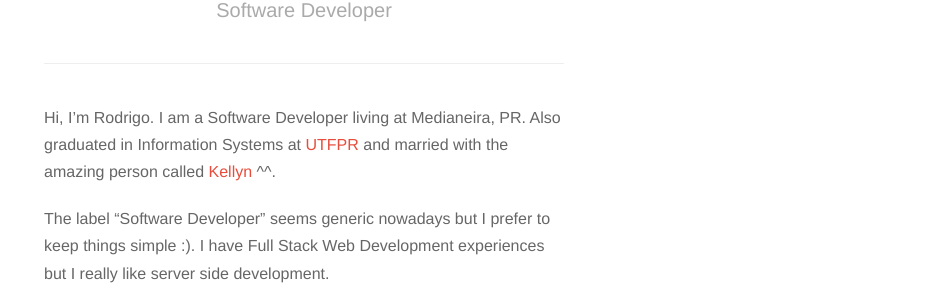
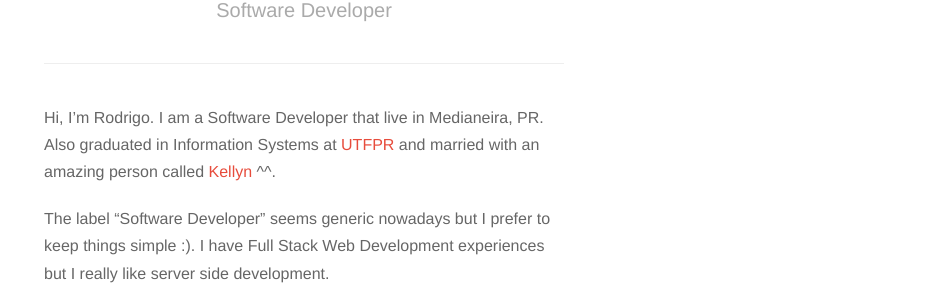
Before and after one commit to rodrigobaron/rodrigobaron.github.io, a Jekyll site: the page built from about.md, in a window 1280 px wide. Shown: the part 278-579 px from the top of the page, without its empty margins (336-1280 px from the left). Built offline with Jekyll 4.4.1, drawn with Linux system fonts in a browser that asks for light colours; nearby versions of some CDN libraries; Markdown is read by kramdown in place of the engine named in the settings.

Commit message:
fix typo

```diff
--- a/about.md
+++ b/about.md
@@ -4,9 +4,9 @@ permalink: about/
 profile: true
 ---
 
-Hi, I'm Rodrigo. I am a Software Developer living at Medianeira, PR. Also
+Hi, I'm Rodrigo. I am a Software Developer that live in Medianeira, PR. Also
 graduated in Information Systems at [UTFPR](http://www.utfpr.edu.br/) and
-married with the amazing person called [Kellyn](https://twitter.com/**) ^^.
+married with an amazing person called [Kellyn](https://twitter.com/kellynzotti) ^^.
 
 The label "Software Developer" seems generic nowadays but I prefer to keep
 things simple :). I have Full Stack Web Development experiences but I really like server side development.
```
